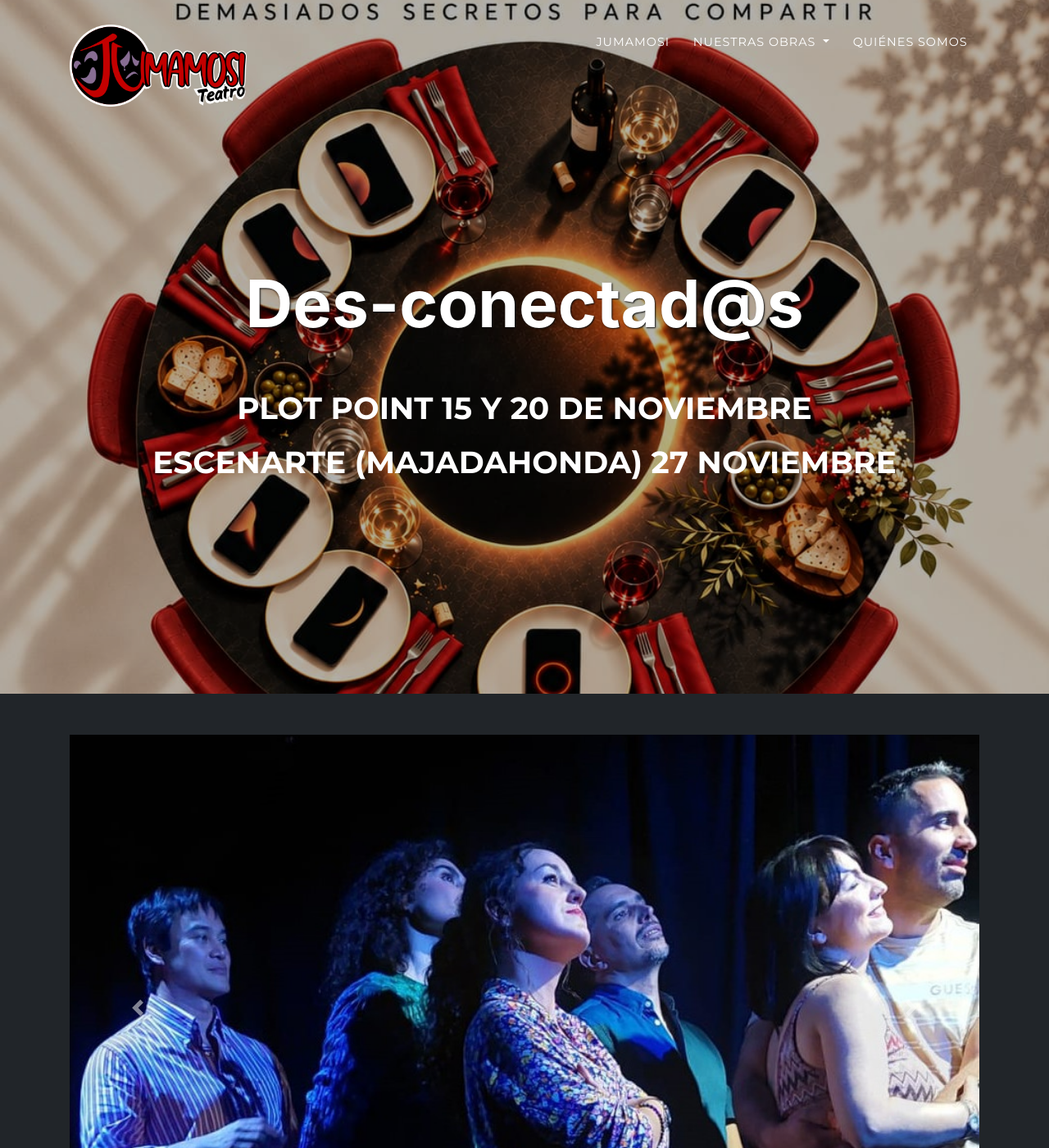
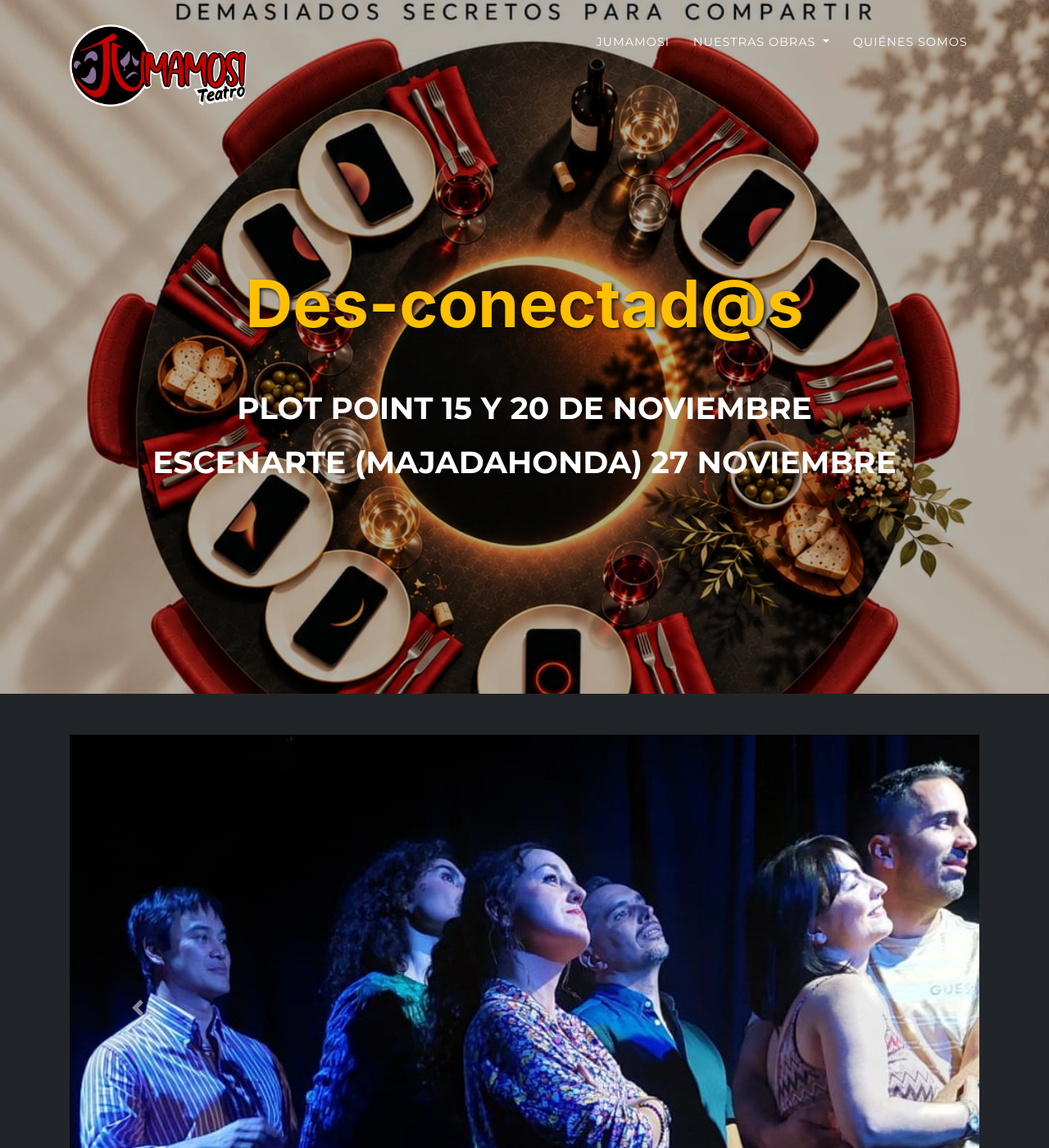
Before and after one commit to jumamositeatro/jumamositeatro.github.io, a Jekyll site: the page built from index.md, in a window 1280 px wide and 1400 px high. Shown: the whole window at 82% size. Built offline with Jekyll 4.4.1, drawn with Linux system fonts in a browser that asks for light colours; some web fonts are replaced.

Commit message:
Desconectados: change title color

```diff
--- a/assets/css/agency.scss
+++ b/assets/css/agency.scss
@@ -90,7 +90,8 @@ body.desconectados {
     }
     .intro-lead-in p {
       font-size: 200%;
-      text-shadow: 1px 1px 2px #101010;
+      text-shadow: 2px 2px 4px #101010;
+      color: #ffc000;
     }
     .intro-heading p {
       font-size: 50%;
```
